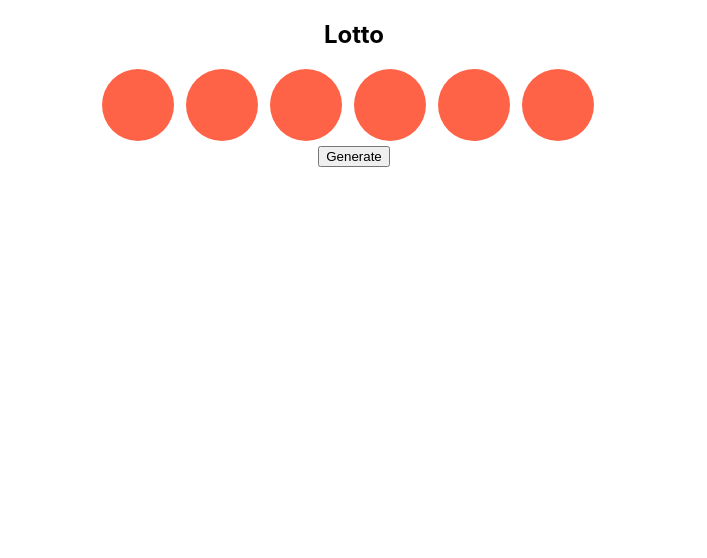
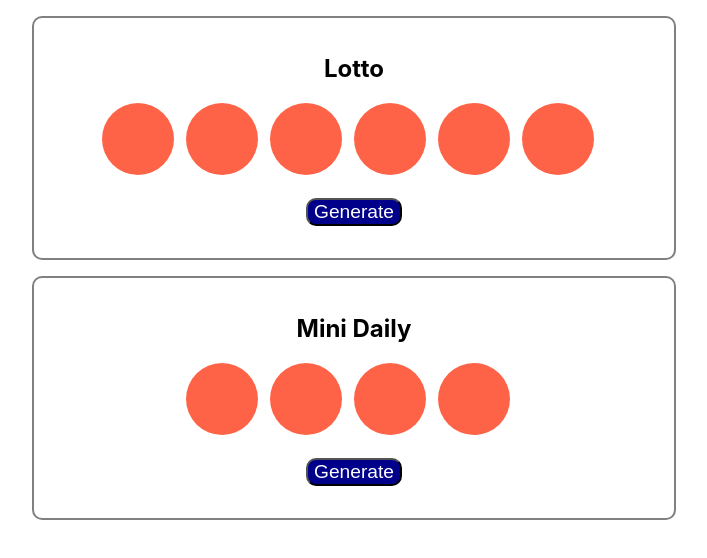
Before and after one commit to xaviguasch/lottery-react-prac, a React (Create React App) app: page / in a window 1280 px wide. Shown: the top 558 px of the page, without its empty margins (286-993 px from the left). Built offline with nearby package versions, Linux system fonts and the light colour scheme.

Commit message:
added final css styles

```diff
--- a/src/App.js
+++ b/src/App.js
@@ -6,6 +6,7 @@ function App() {
   return (
     <div className='App'>
       <Lottery />
+      <Lottery title='Mini Daily' maxNum={6} numBalls={4} />
     </div>
   )
 }
--- /dev/null
+++ b/src/Lottery.css
@@ -0,0 +1,16 @@
+.Lottery {
+  border: solid 2px gray;
+  padding: 1em 0 2em 0;
+  text-align: center;
+  margin: 1em auto auto;
+  border-radius: 10px;
+  width: 40em;
+}
+
+.Lottery button {
+  background-color: darkblue;
+  color: white;
+  font-size: 120%;
+  border-radius: 10px;
+  margin-top: 1em;
+}
--- a/src/Lottery.js
+++ b/src/Lottery.js
@@ -1,17 +1,18 @@
 import React, { Component } from 'react'
 import LotteryBall from './LotteryBall'
+import './Lottery.css'
 
 class Lottery extends Component {
   static defaultProps = {
     title: 'Lotto',
-    maxBalls: 6,
+    numBalls: 6,
     maxNum: 40
   }
 
   constructor(props) {
     super(props)
     this.state = {
-      nums: Array.from({ length: this.props.maxBalls })
+      nums: Array.from({ length: this.props.numBalls })
     }
     this.handleClick = this.handleClick.bind(this)
   }
```
